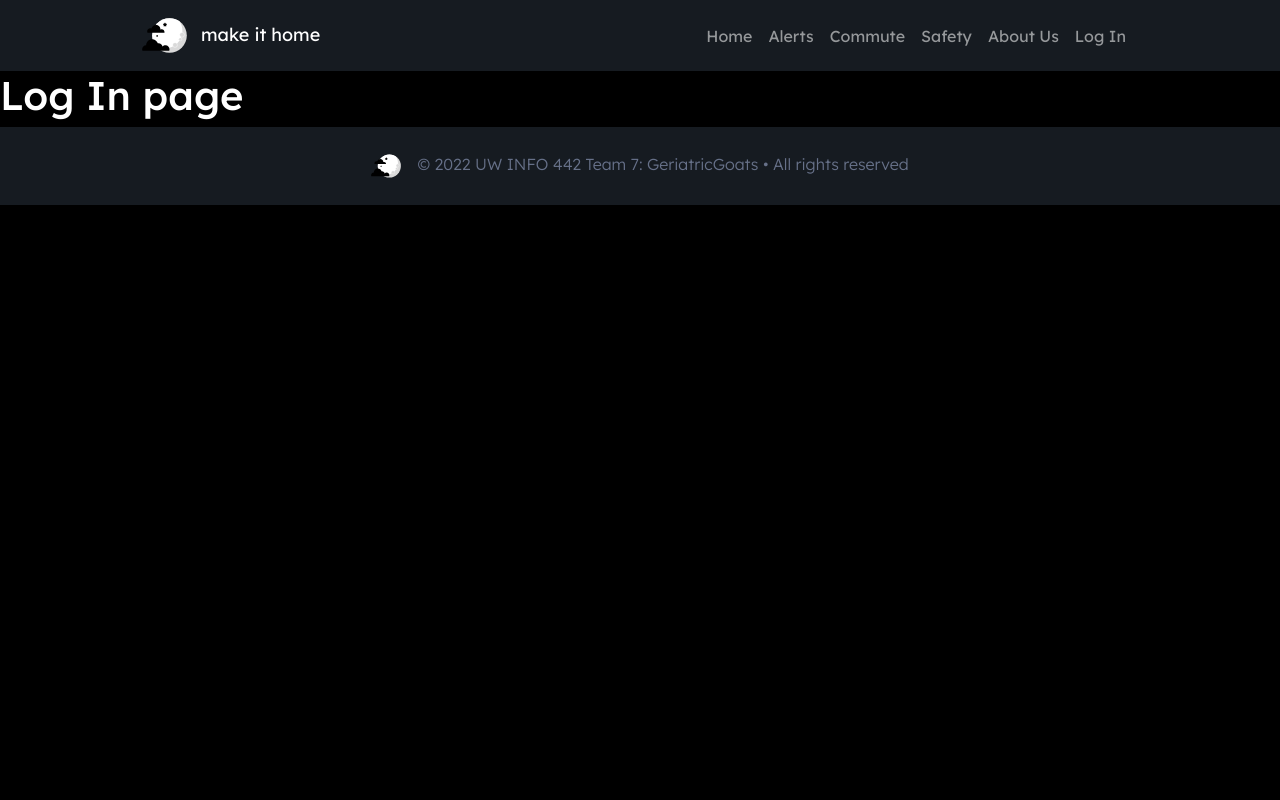
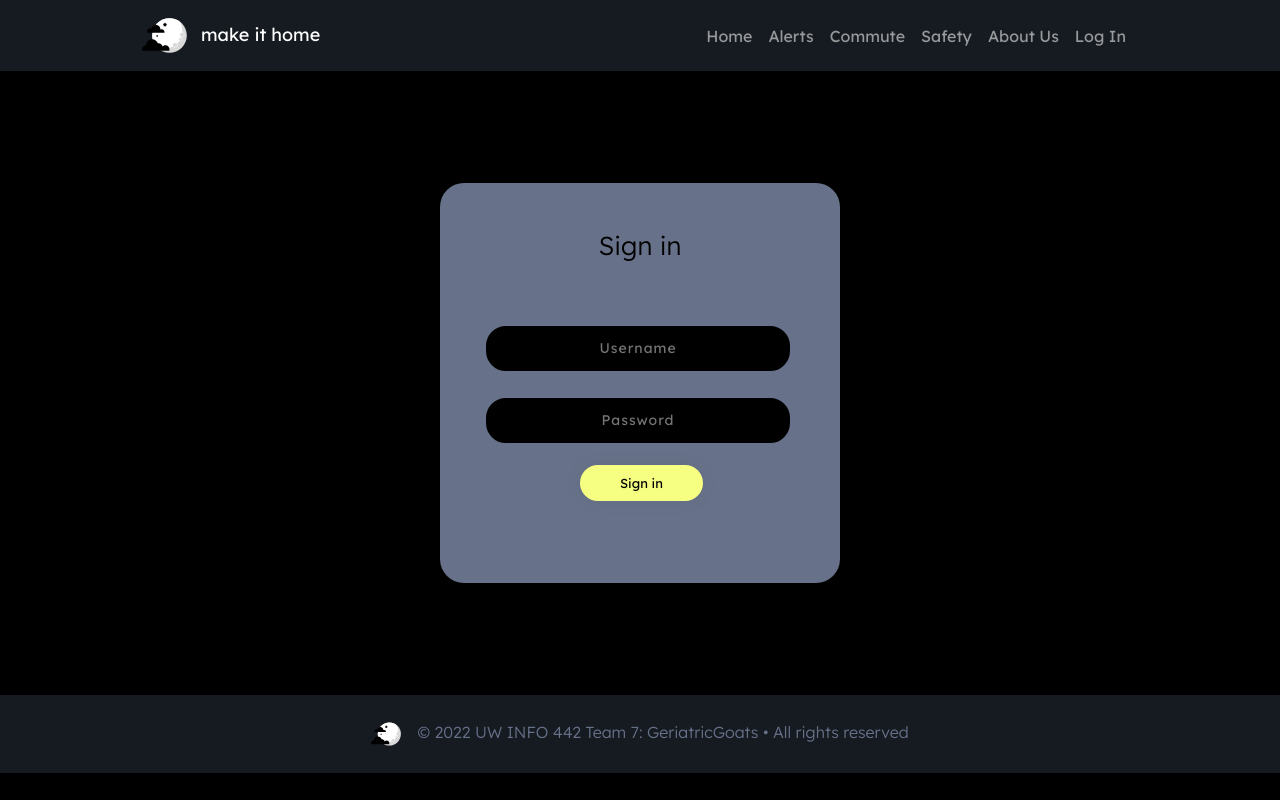
Before and after one commit to UW-INFO442-AU22/GeriatricGoats, a React (Create React App) app: page /log-in in a window 1280 px wide. Built offline with nearby package versions, Linux system fonts and the light colour scheme; no server answers.

Commit message:
log in styling

```diff
--- a/src/LogIn.js
+++ b/src/LogIn.js
@@ -4,7 +4,6 @@ import { getAuth, signInWithPopup, GoogleAuthProvider } from "firebase/auth";
 
 
 const provider = new GoogleAuthProvider();
-
 const auth = getAuth();
 signInWithPopup(auth, provider)
   .then((result) => {
@@ -24,11 +23,24 @@ signInWithPopup(auth, provider)
     const credential = GoogleAuthProvider.credentialFromError(error);
     // ...
   });
+  provider.addScope('https://www.googleapis.com/auth/contacts.readonly');
+  provider.setCustomParameters({
+   'login_hint': 'user@example.com'
+ });
+
 
 export function LogIn() {
    return (
       <div>
-         <h1>Log In page</h1>
+            <body>
+               <div class="main">
+                  <p class="sign" align="center">Sign in</p>
+                  <form class="form1"/>
+                     <input class="un " type="text" align="center" placeholder="Username"/>
+                     <input class="pass" type="password" align="center" placeholder="Password"/>
+                     <a class="submit" align="center">Sign in</a>
+               </div>
+            </body>
       </div>
    )
 }
--- a/src/css/LogIn.css
+++ b/src/css/LogIn.css
@@ -1 +1,97 @@
 /* CSS used only for Log In page */
+
+body {
+    background-color: 1 #161B21;
+    font-family: 'Lexend', sans-serif;
+}
+
+.main {
+    background-color:#677189;
+    width: 400px;
+    height: 400px;
+    margin: 7em auto;
+    border-radius: 1.5em;
+}
+
+.sign {
+    padding-top: 40px;
+    color: black;
+    font-family: 'Lexend', sans-serif;
+    font-size: 26px;
+}
+
+.un {
+width: 76%;
+color: black;
+font-size: 14px;
+letter-spacing: 1px;
+background: black;
+padding: 10px 20px;
+border: none;
+border-radius: 20px;
+outline: none;
+box-sizing: border-box;
+border: 2px solid black;
+margin-bottom: 50px;
+margin-left: 46px;
+text-align: center;
+margin-bottom: 27px;
+font-family: 'Lexend', sans-serif;
+}
+
+form.form1 {
+    padding-top: 40px;
+}
+
+.pass {
+        width: 76%;
+color: rgb(38, 50, 56);
+font-size: 14px;
+letter-spacing: 1px;
+background: black;
+padding: 10px 20px;
+border: none;
+border-radius: 20px;
+outline: none;
+box-sizing: border-box;
+border: 2px solid black;
+margin-bottom: 50px;
+margin-left: 46px;
+text-align: center;
+margin-bottom: 27px;
+font-family: 'Lexend', sans-serif;
+}
+
+
+.un:focus, .pass:focus {
+    border: 2px solid black !important;
+
+}
+
+.submit {
+  cursor: pointer;
+    border-radius: 5em;
+    color: black;
+    background: linear-gradient(to right, #F6FF81, #F6FF81);
+    border: 0;
+    padding-left: 40px;
+    padding-right: 40px;
+    padding-bottom: 10px;
+    padding-top: 10px;
+    font-family: 'Lexend', sans-serif;
+    margin-left: 35%;
+    font-size: 13px;
+    box-shadow: 0 0 20px 1px rgba(0, 0, 0, 0.04);
+}
+
+a {
+    text-shadow: 0px 0px 3px rgba(117, 117, 117, 0.12);
+    color: rgb(204, 204, 204);
+    text-decoration: none
+}
+
+@media (max-width: 600px) {
+    .main {
+        border-radius: 0px;
+    }
+}
```
